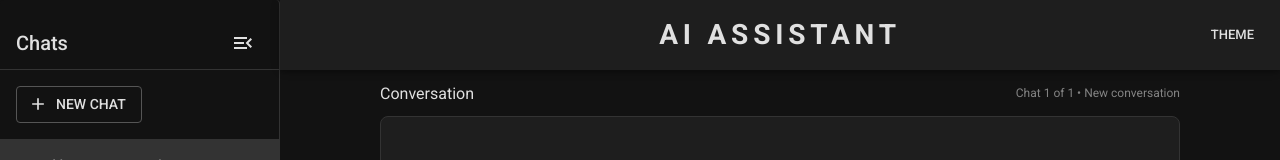
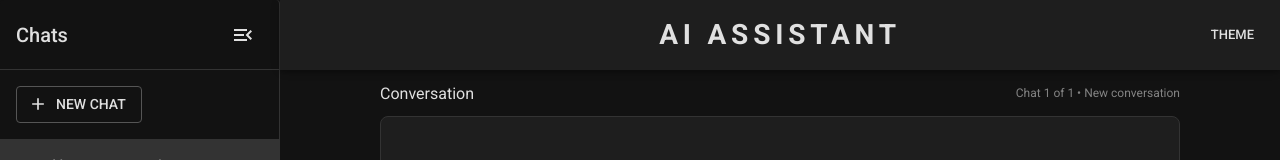
Before and after one commit to ghiffaryr/PhishingDetection, a Next.js app in the folder phishing-detection-frontend/: page / in a window 1280 px wide. Shown: the top 160 px of the page. Built offline with nearby package versions, Linux system fonts and the light colour scheme.

Commit message:
better sidebar header

```diff
--- a/phishing-detection-frontend/app/components/Sidebar.tsx
+++ b/phishing-detection-frontend/app/components/Sidebar.tsx
@@ -83,19 +83,25 @@ export const Sidebar = ({
       <Box
         sx={{
           display: "flex",
-          alignItems: "center",
+          alignItems: "center", // Center items vertically
           justifyContent: "space-between",
-          padding: 2,
           borderBottom: `1px solid ${theme.borderColor}`,
-          pt: { xs: 3, sm: 3.5, md: 4 }, // Adjusted to align with header
-          height: { xs: 56, sm: 64, md: 70 }, // Match AppBar height
+          height: { xs: 56, sm: 64, md: 70 }, // Exact same height as AppBar
+          px: 2, // Horizontal padding only
+          py: 0, // Remove vertical padding and use height+centering instead
         }}
       >
-        <Typography variant="h6" sx={{ color: theme.userTextColor }}>
+        <Typography
+          variant="h6"
+          sx={{
+            color: theme.userTextColor,
+            // No extra margins needed with proper vertical centering
+          }}
+        >
           Chats
         </Typography>
 
-        {/* Add toggle button inside sidebar - aligned with header */}
+        {/* Sidebar toggle button aligned exactly with header toggle */}
         <Tooltip title="Hide sidebar">
           <IconButton
             onClick={toggleSidebar}
@@ -104,6 +110,7 @@ export const Sidebar = ({
               "&:hover": {
                 backgroundColor: "rgba(255,255,255,0.1)",
               },
+              // Remove any vertical margins to rely on flex centering
             }}
           >
             <MenuOpenIcon />
```
